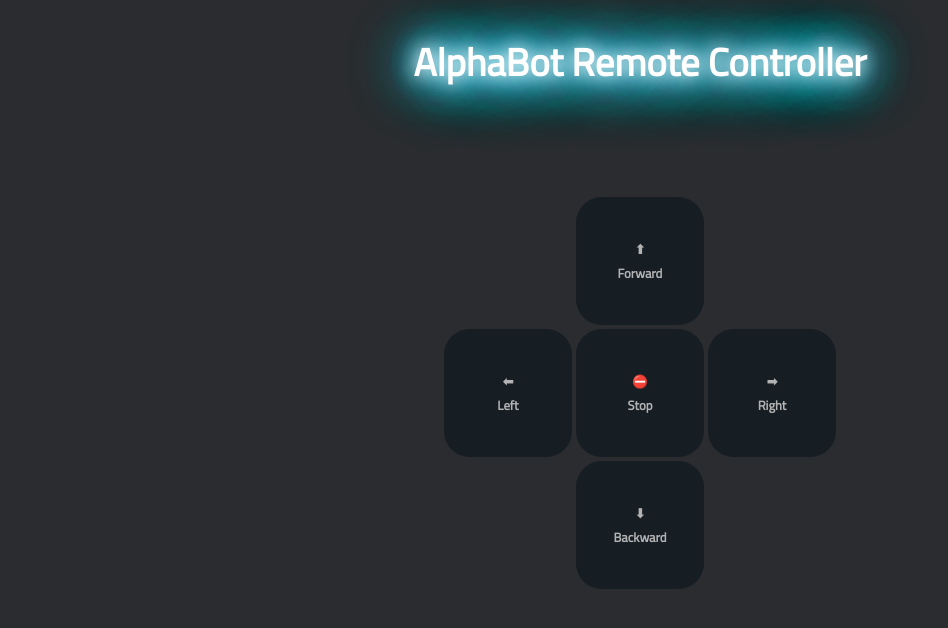
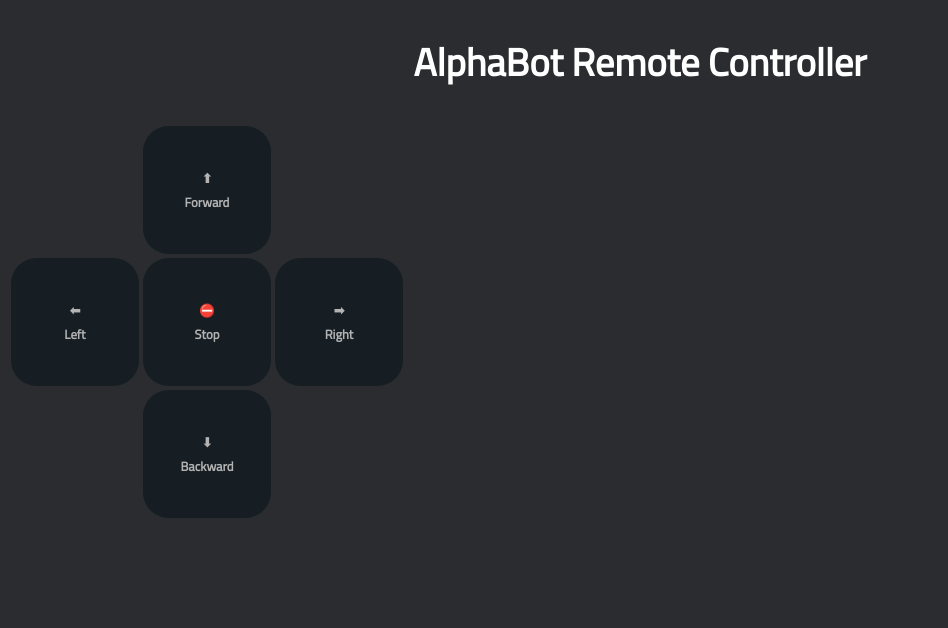
Before and after one commit to NicoloMaffi/AlphaBot_HTTP, a Flask app: page / in a window 1280 px wide. Shown: the top 628 px of the page, without its empty margins (0-948 px from the left). Run offline with Flask 2, Linux system fonts and the light colour scheme.

Commit message:
Add files via upload

```diff
--- a/static/style.css
+++ b/static/style.css
@@ -13,12 +13,12 @@ h1 {
     animation: neon 1s ease-in-out infinite alternate;
 }
 
-@-webkit-keyframes neon {
+/*@-webkit-keyframes neon {
     from {
         text-shadow:
             0 0 10px #ffffff,
             0 0 20px #ffffff,
-            0 0 30px #00cbe6, /*#e60073*/
+            0 0 30px #00cbe6, /*#e60073*//*
             0 0 40px #00cbe6,
             0 0 50px #00cbe6,
             0 0 60px #00cbe6,
@@ -26,19 +26,20 @@ h1 {
     } to {
         text-shadow:
             0 0 20px #ffffff,
-            0 0 30px #4dd5ff, /*#ff4da6*/
+            0 0 30px #4dd5ff, /*#ff4da6*//*
             0 0 40px #4dd5ff,
             0 0 50px #4dd5ff,
             0 0 60px #4dd5ff,
             0 0 70px #4dd5ff,
             0 0 80px #4dd5ff;
     }
-}
+}*/
 
-table {
+div {
     margin-left: auto;
     margin-right: auto;
-    margin-top: 12vh;
+    margin-top: 1vh;
+    margin-bottom: 1vh;
     text-align: center;
 }
 
```
